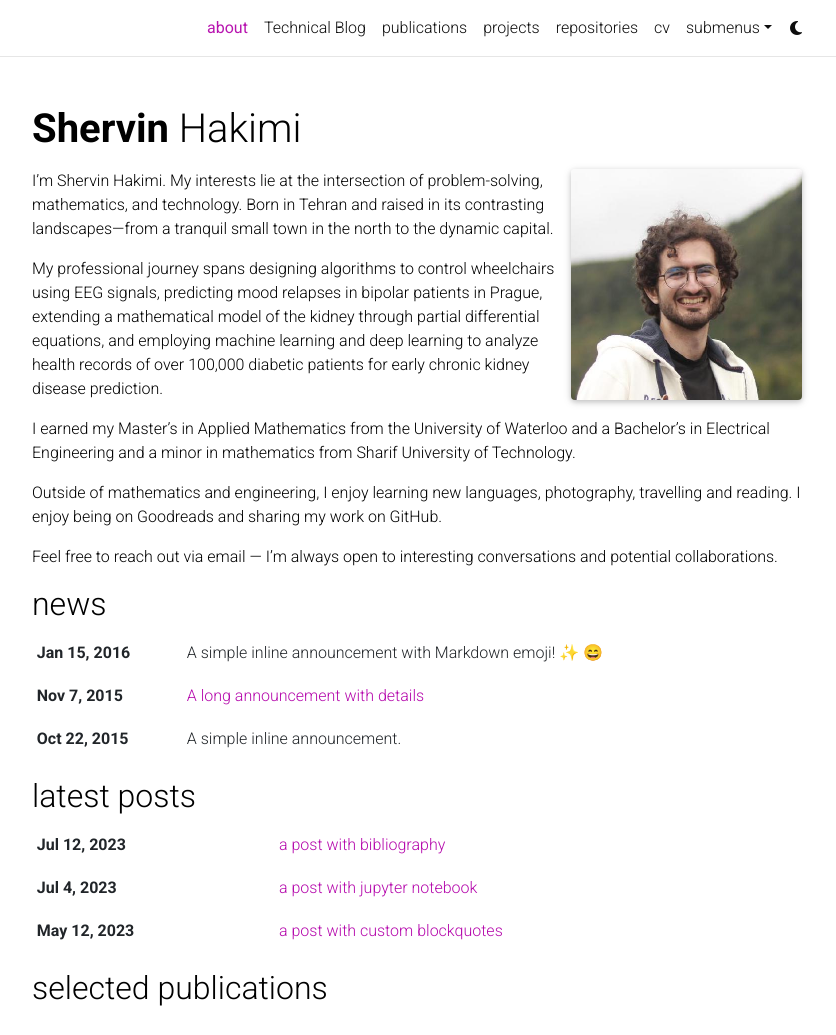
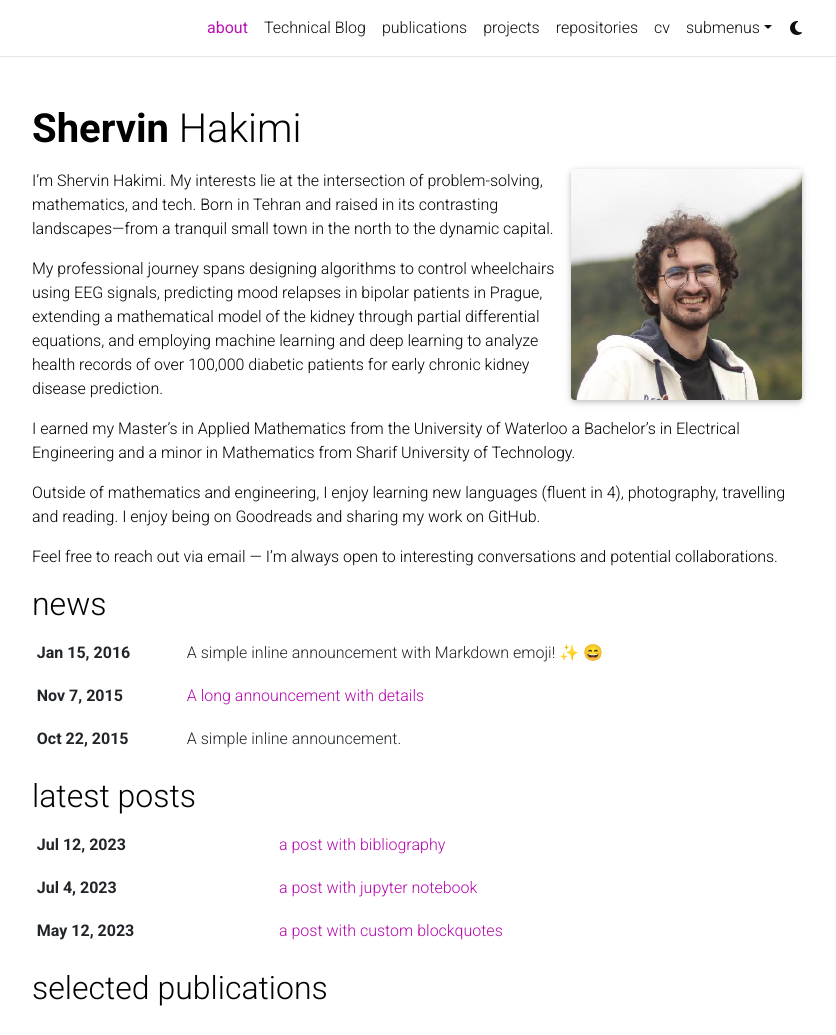
Before and after one commit to Shervinhk/old-shervinhk.github.io, a Jekyll site: the page built from _pages/about.md, in a window 1280 px wide and 1324 px high, cut to the strip 0-1035 px from the top of the window. Shown: the whole strip, without its empty margins (223-1059 px from the left). Built offline with Jekyll 4.4.1, drawn with Linux system fonts in a browser that asks for light colours; full-size pictures stand in for the smaller copies a plugin makes; emoji names are drawn with the system emoji font; comment, search, counter and statistics services are not loaded; a style sheet for code colours, icons or effects is not loaded.

Commit message:
Update about.md

```diff
--- a/_pages/about.md
+++ b/_pages/about.md
@@ -24,12 +24,12 @@
 Link to your social media connections, too. This theme is set up to use [Font Awesome icons](http://fortawesome.github.io/Font-Awesome/) and [Academicons](https://jpswalsh.github.io/academicons/), like the ones below. Add your Facebook, Twitter, LinkedIn, Google Scholar, or just disable all of them.
 -->
 
-I'm Shervin Hakimi. My interests lie at the intersection of problem-solving, mathematics, and technology. Born in Tehran and raised in its contrasting landscapes—from a tranquil small town in the north to the dynamic capital.
+I'm Shervin Hakimi. My interests lie at the intersection of problem-solving, mathematics, and tech. Born in Tehran and raised in its contrasting landscapes—from a tranquil small town in the north to the dynamic capital.
 
 My professional journey spans designing algorithms to control wheelchairs using EEG signals, predicting mood relapses in bipolar patients in Prague, extending a mathematical model of the kidney through partial differential equations, and employing machine learning and deep learning to analyze health records of over 100,000 diabetic patients for early chronic kidney disease prediction.
 
-I earned my Master’s in Applied Mathematics from the University of Waterloo and a Bachelor’s in Electrical Engineering and a minor in mathematics from Sharif University of Technology.
+I earned my Master’s in Applied Mathematics from the University of Waterloo a Bachelor’s in Electrical Engineering and a minor in Mathematics from Sharif University of Technology.
 
-Outside of mathematics and engineering, I enjoy learning new languages, photography, travelling and reading. I enjoy being on Goodreads and sharing my work on GitHub.
+Outside of mathematics and engineering, I enjoy learning new languages (fluent in 4), photography, travelling and reading. I enjoy being on Goodreads and sharing my work on GitHub.
 
 Feel free to reach out via email — I'm always open to interesting conversations and potential collaborations.
```
